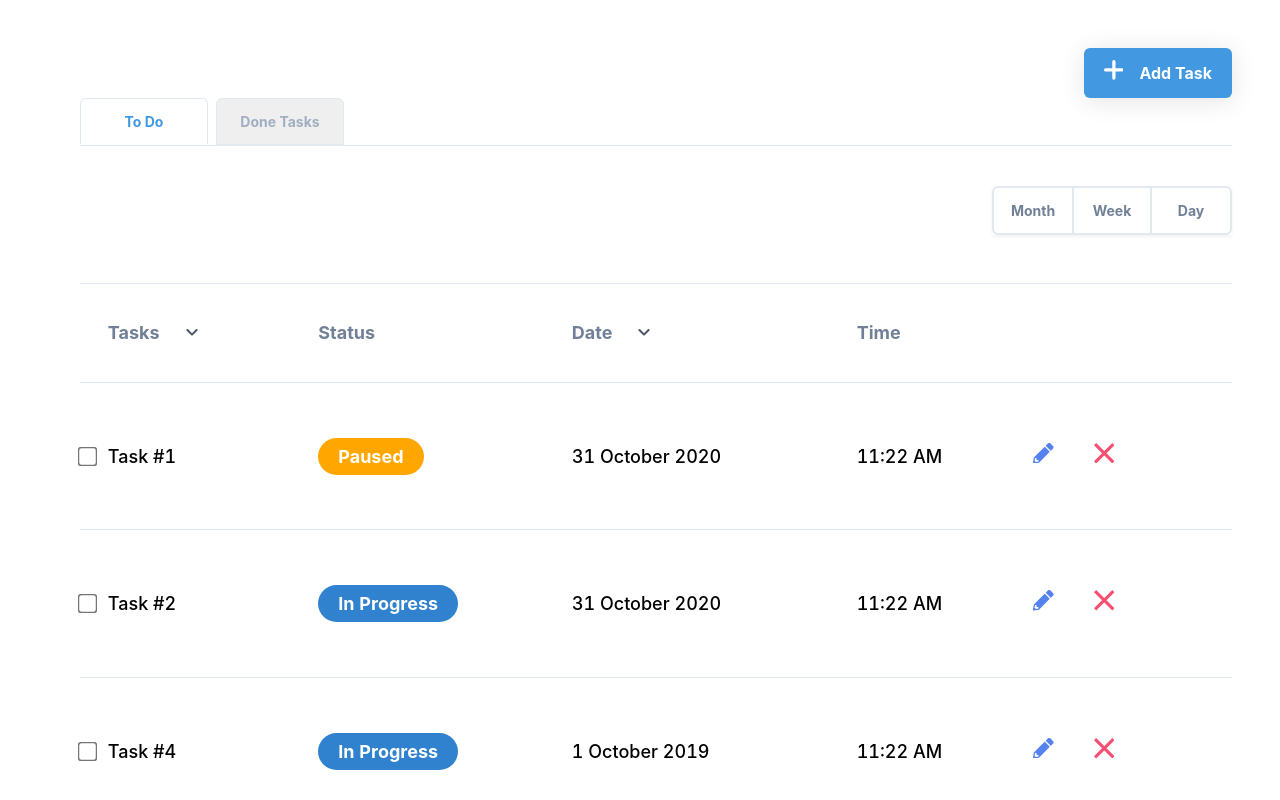
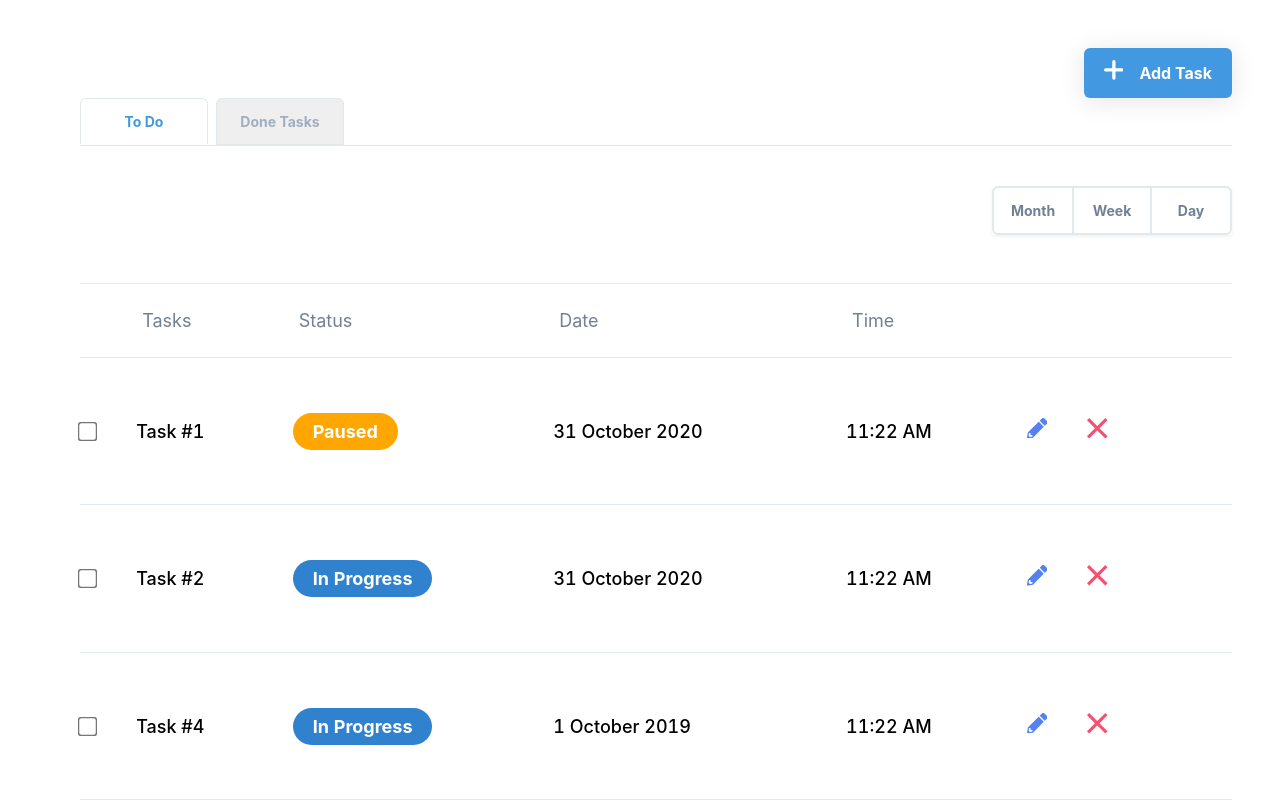
Before and after one commit to sahelhamed/todo-app, a React (Create React App) app: page / in a window 1280 px wide. Shown: the top 800 px of the page. Built offline with nearby package versions, Linux system fonts and the light colour scheme.

Commit message:
fix: sort icon

```diff
--- a/src/components/Table.tsx
+++ b/src/components/Table.tsx
@@ -1,5 +1,6 @@
 // Node_modules
 import React, { ReactElement, memo, useState } from 'react';
+import cn from 'classnames';
 import moment from 'moment';
 import { isEqual } from 'lodash';
 // Models
@@ -8,8 +9,6 @@ import { Column, Data } from '../models/table';
 import COLUMN_TYPE_KEYS from '../constants/constants';
 // Utils
 import { formatDate, formatTime } from '../utils/dateTime';
-// Components
-import Button from './Button';
 // Icons
 import UpIcon from '../icons/UpIcon';
 import DownIcon from '../icons/DownIcon';
@@ -21,7 +20,7 @@ interface Props {
 
 const Table = ({ data, columns }: Props): ReactElement => {
   // States
-  const [sortedField, setSortedField] = useState<string>('');
+  const [sortedField, setSortedField] = useState<string | number>('');
   const [isAscending, setIsAscending] = useState<boolean>(true);
 
   /**
@@ -54,13 +53,16 @@ const Table = ({ data, columns }: Props): ReactElement => {
 
   /**
    * set selected sorted field and isAscending state
-   * @param field: column that should sort
+   * @param item: object type of column model
    */
-  const selectSortedField = (field: string): void => {
-    if (sortedField === field) {
+  const selectSortedField = (item: Column): void => {
+    if (!item.isSortable) {
+      return;
+    }
+    if (sortedField === item.column) {
       setIsAscending(!isAscending);
     } else {
-      setSortedField(field);
+      setSortedField(item.column);
       setIsAscending(true);
     }
   };
@@ -120,24 +122,29 @@ const Table = ({ data, columns }: Props): ReactElement => {
           {columns.map((item: Column) => (
             <th
               key={item.id}
-              className="text-left text-lg py-5 border-solid border-r-0 border-l-0 border-t border-b border-gray-300 text-gray-600 font-Roboto"
+              className="text-left py-5 border-solid border-r-0 border-l-0 border-t border-b border-gray-300"
             >
-              <span className="flex items-center">
-                <span>{item.title}</span>
-                {item.isSortable && (
-                  <Button
-                    className="mt-1"
-                    onClick={(): void => selectSortedField(item.column)}
-                    icon={
-                      !isAscending && sortedField === item.column ? (
-                        <UpIcon />
-                      ) : (
-                        <DownIcon />
-                      )
-                    }
-                  />
-                )}
-              </span>
+              <button
+                className="flex items-center bg-white text-lg text-gray-600 font-Roboto border-none outline-none"
+                type="button"
+                onClick={(): void => selectSortedField(item)}
+              >
+                {item.title}
+                <span
+                  className={cn(
+                    'ml-1 mt-1',
+                    item.isSortable && sortedField === item.column
+                      ? 'visible'
+                      : 'invisible',
+                  )}
+                >
+                  {!isAscending && sortedField === item.column ? (
+                    <UpIcon />
+                  ) : (
+                    <DownIcon />
+                  )}
+                </span>
+              </button>
             </th>
           ))}
         </tr>
--- a/src/icons/DownIcon.tsx
+++ b/src/icons/DownIcon.tsx
@@ -8,16 +8,19 @@ interface Props {
 const DownIcon = ({ className }: Props): ReactElement => {
   return (
     <svg
-      xmlns="http://www.w3.org/2000/svg"
-      height="24"
-      viewBox="0 0 24 24"
-      width="24"
+      width="12"
+      height="12"
+      viewBox="0 0 292.362 292.362"
       className={className}
     >
-      <path
-        fill="#4a5568"
-        d="M8.12 9.29L12 13.17l3.88-3.88c.39-.39 1.02-.39 1.41 0 .39.39.39 1.02 0 1.41l-4.59 4.59c-.39.39-1.02.39-1.41 0L6.7 10.7c-.39-.39-.39-1.02 0-1.41.39-.38 1.03-.39 1.42 0z"
-      />
+      <g>
+        <path
+          fill="#4a5568"
+          d="M286.935,69.377c-3.614-3.617-7.898-5.424-12.848-5.424H18.274c-4.952,0-9.233,1.807-12.85,5.424
+		C1.807,72.998,0,77.279,0,82.228c0,4.948,1.807,9.229,5.424,12.847l127.907,127.907c3.621,3.617,7.902,5.428,12.85,5.428
+		s9.233-1.811,12.847-5.428L286.935,95.074c3.613-3.617,5.427-7.898,5.427-12.847C292.362,77.279,290.548,72.998,286.935,69.377z"
+        />
+      </g>
     </svg>
   );
 };
--- a/src/icons/UpIcon.tsx
+++ b/src/icons/UpIcon.tsx
@@ -8,14 +8,19 @@ interface Props {
 const UpIcon = ({ className }: Props): ReactElement => {
   return (
     <svg
-      xmlns="http://www.w3.org/2000/svg"
-      height="24"
-      viewBox="0 0 24 24"
-      width="24"
+      width="12"
+      height="12"
+      viewBox="0 0 292.362 292.361"
       className={className}
     >
-      <path d="M7.41 15.41L12 10.83l4.59 4.58L18 14l-6-6-6 6z" fill="#4a5568" />
-      <path d="M0 0h24v24H0z" fill="none" />
+      <g>
+        <path
+          fill="#4a5568"
+          d="M286.935,197.287L159.028,69.381c-3.613-3.617-7.895-5.424-12.847-5.424s-9.233,1.807-12.85,5.424L5.424,197.287
+		C1.807,200.904,0,205.186,0,210.134s1.807,9.233,5.424,12.847c3.621,3.617,7.902,5.425,12.85,5.425h255.813
+		c4.949,0,9.233-1.808,12.848-5.425c3.613-3.613,5.427-7.898,5.427-12.847S290.548,200.904,286.935,197.287z"
+        />
+      </g>
     </svg>
   );
 };
```
